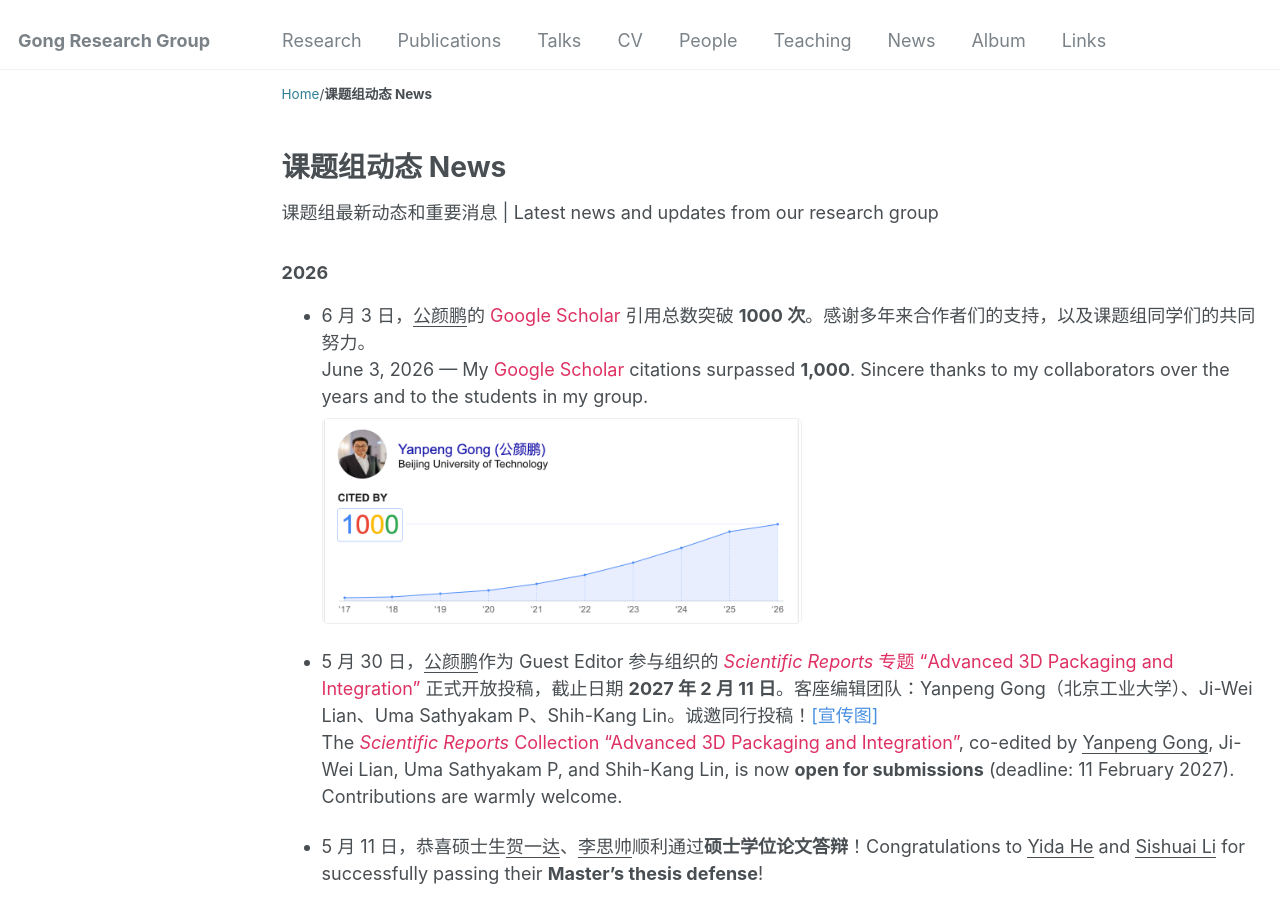
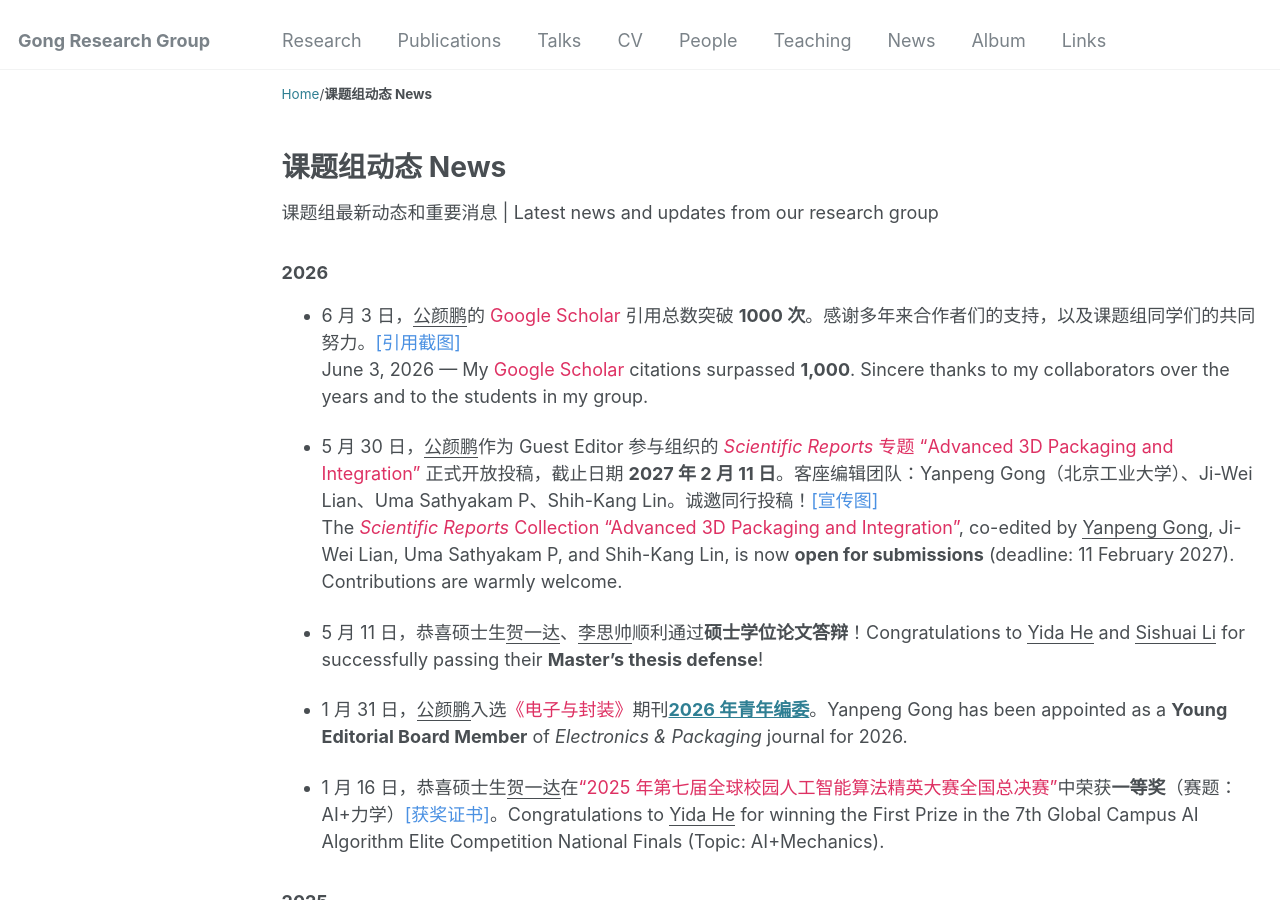
Before and after one commit to yanpeng-gong/yanpeng-gong.github.io, a Jekyll site: the page built from _news/news.md, in a window 1280 px wide and 900 px high. Built offline with Jekyll 4.4.1, drawn with Linux system fonts in a browser that asks for light colours; comment, search, counter and statistics services are not loaded.

Commit message:
news: switch citation-milestone image to a [引用截图] text link for consistency
Replace the inline embedded graph with a bracketed text link (matching
[获奖证书]/[宣传图] style elsewhere in the feed); the cropped image is
kept and opens on click.

Co-Authored-By: Claude Opus 4.7 (1M context) <noreply@anthropic.com>

```diff
--- a/_news/news.md
+++ b/_news/news.md
@@ -10,9 +10,8 @@ collection: news
 
 <h3>2026</h3>
 
-- 6 月 3 日，<u>公颜鹏</u>的 <a href="https://scholar.google.com/citations?user=wmkLERIAAAAJ&hl=zh-CN" style="text-decoration:none;color:#DE3163;">Google Scholar</a> 引用总数突破 <strong>1000 次</strong>。感谢多年来合作者们的支持，以及课题组同学们的共同努力。<br>
+- 6 月 3 日，<u>公颜鹏</u>的 <a href="https://scholar.google.com/citations?user=wmkLERIAAAAJ&hl=zh-CN" style="text-decoration:none;color:#DE3163;">Google Scholar</a> 引用总数突破 <strong>1000 次</strong>。感谢多年来合作者们的支持，以及课题组同学们的共同努力。<a href="/files/news/2026_GoogleScholar_1000.png" style="text-decoration:none;color:#4A90E2;">[引用截图]</a><br>
   June 3, 2026 — My <a href="https://scholar.google.com/citations?user=wmkLERIAAAAJ&hl=zh-CN" style="text-decoration:none;color:#DE3163;">Google Scholar</a> citations surpassed <strong>1,000</strong>. Sincere thanks to my collaborators over the years and to the students in my group.<br>
-  <a href="https://scholar.google.com/citations?user=wmkLERIAAAAJ&hl=zh-CN"><img src="/files/news/2026_GoogleScholar_1000.png" alt="Google Scholar citation count reached 1000" width="480" style="max-width:100%; border:1px solid #eee; border-radius:6px; margin-top:8px;" loading="lazy"></a><br>
 
 - 5 月 30 日，<u>公颜鹏</u>作为 Guest Editor 参与组织的 <a href="https://go.nature.com/4dC9Gwy" style="text-decoration:none;color:#DE3163;"><em>Scientific Reports</em> 专题 "Advanced 3D Packaging and Integration"</a> 正式开放投稿，截止日期 <strong>2027 年 2 月 11 日</strong>。客座编辑团队：Yanpeng Gong（北京工业大学）、Ji-Wei Lian、Uma Sathyakam P、Shih-Kang Lin。诚邀同行投稿！<a href="/files/news/2026_SR_SI_3DPackaging.png" style="text-decoration:none;color:#4A90E2;">[宣传图]</a><br>
   The <a href="https://go.nature.com/4dC9Gwy" style="text-decoration:none;color:#DE3163;"><em>Scientific Reports</em> Collection "Advanced 3D Packaging and Integration"</a>, co-edited by <u>Yanpeng Gong</u>, Ji-Wei Lian, Uma Sathyakam P, and Shih-Kang Lin, is now <strong>open for submissions</strong> (deadline: 11 February 2027). Contributions are warmly welcome.<br>
```
